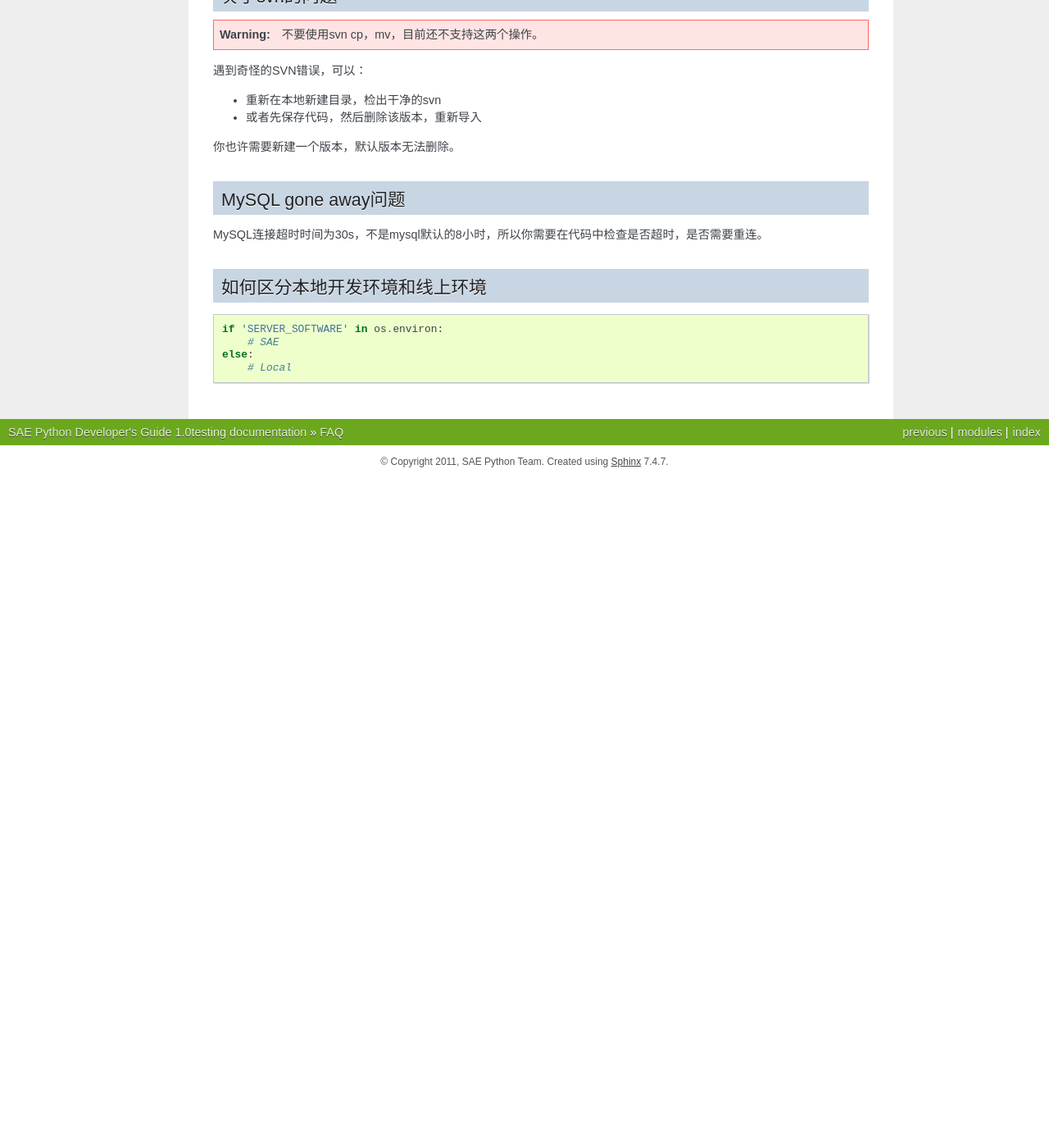
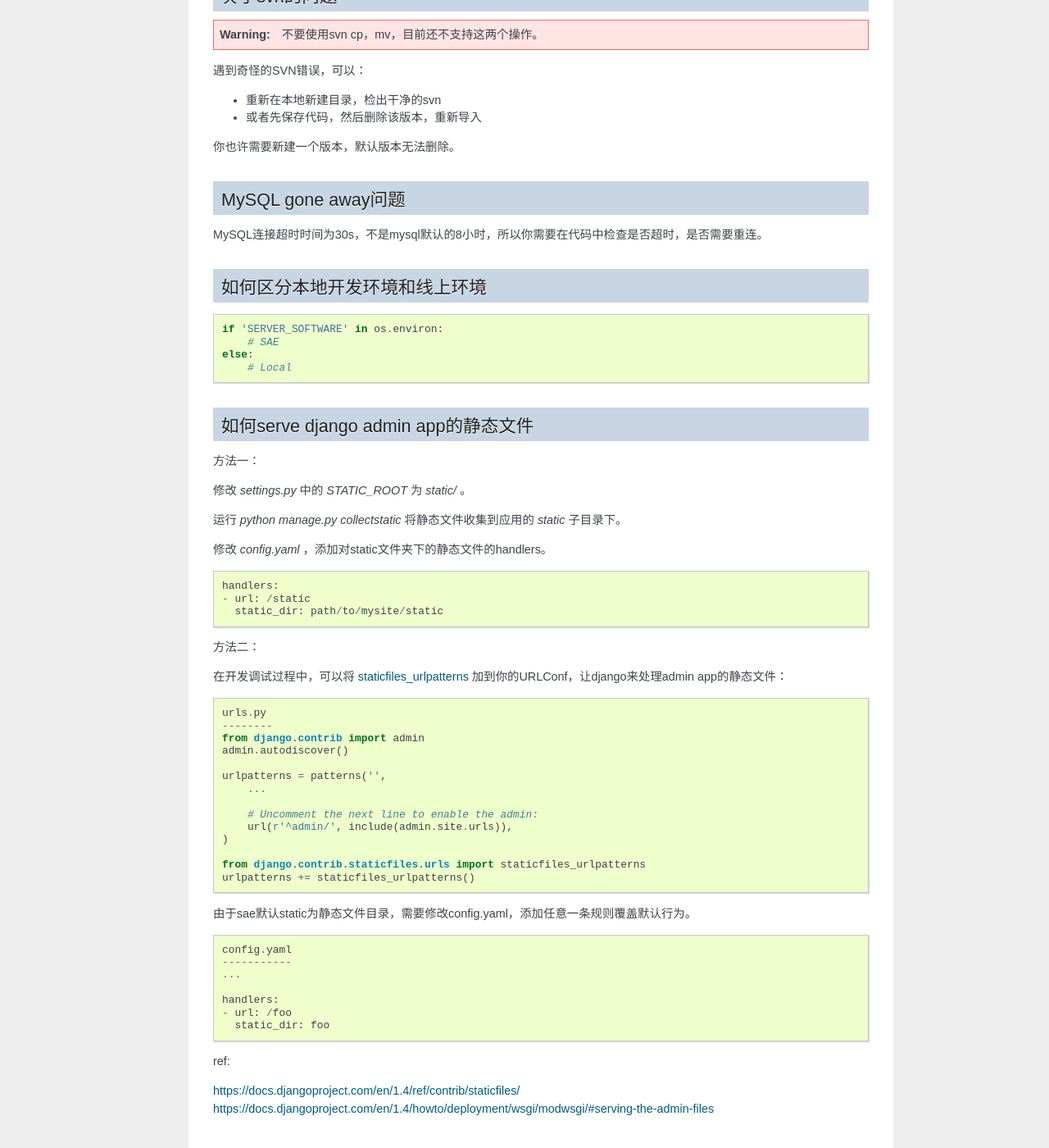
Before and after one commit to sinacloud/sae-python-dev-guide, a Sphinx documentation site: the page built from docs/faq.rst, in a window 1280 px wide and 1400 px high, scrolled down 1704 px. Shown: the whole window at 82% size. Built offline with Sphinx 7.4.7, drawn with Linux system fonts in a browser that asks for light colours; before the commit the page ends 2287 px from its top, so only the background shows below that; some of the changed text lies outside the part shown.

Commit message:
Add howto servce django admin staticfiles

```diff
--- a/docs/faq.rst
+++ b/docs/faq.rst
@@ -125,3 +125,55 @@ MySQL连接超时时间为30s，不是mysql默认的8小时，所以你需要在
         # SAE
     else:
         # Local
+
+
+如何serve django admin app的静态文件
+------------------------------------
+
+方法一：
+
+修改 `settings.py` 中的 `STATIC_ROOT` 为 `static/` 。
+
+运行 `python manage.py collectstatic` 将静态文件收集到应用的 `static` 子目录下。
+
+修改 `config.yaml` ，添加对static文件夹下的静态文件的handlers。 ::
+
+    handlers:
+    - url: /static
+      static_dir: path/to/mysite/static
+
+方法二：
+
+在开发调试过程中，可以将 `staticfiles_urlpatterns`_ 加到你的URLConf，让django来处理admin app的静态文件： ::
+
+    urls.py
+    --------
+    from django.contrib import admin
+    admin.autodiscover()
+
+    urlpatterns = patterns('',
+        ...
+
+        # Uncomment the next line to enable the admin:
+        url(r'^admin/', include(admin.site.urls)),
+    )
+
+    from django.contrib.staticfiles.urls import staticfiles_urlpatterns
+    urlpatterns += staticfiles_urlpatterns()
+
+由于sae默认static为静态文件目录，需要修改config.yaml，添加任意一条规则覆盖默认行为。 ::
+
+    config.yaml
+    -----------
+    ...
+
+    handlers:
+    - url: /foo
+      static_dir: foo
+
+ref:
+
+https://docs.djangoproject.com/en/1.4/ref/contrib/staticfiles/
+https://docs.djangoproject.com/en/1.4/howto/deployment/wsgi/modwsgi/#serving-the-admin-files
+
+.. _staticfiles_urlpatterns: https://docs.djangoproject.com/en/dev/howto/static-files/#staticfiles-development
```
